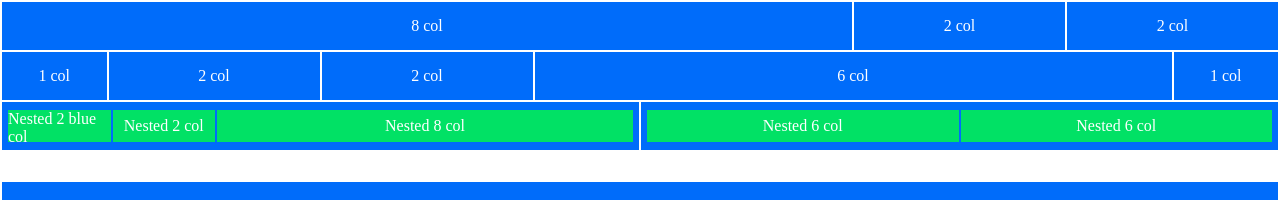
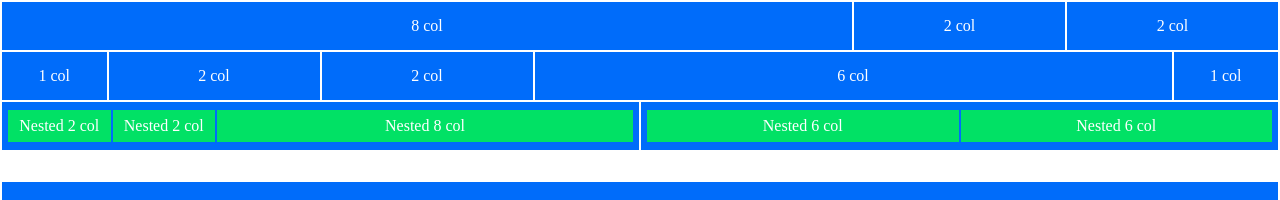
Before and after one commit to Francesco-Capriolo/html-css-12bool, a plain HTML site: page index.html in a window 1280 px wide. Shown: the part 187-387 px from the top of the page. Drawn offline with Linux system fonts and the light colour scheme.

Commit message:
correzione

```diff
--- a/index.html
+++ b/index.html
@@ -189,7 +189,7 @@
                 <div class="row-center blue col-xs-6 pad">
                     <div class="row-center col-xs-2 back-green">
                         <p>
-                            Nested 2 blue col
+                            Nested 2 col
                         </p>
                     </div>
                     <div class="row-center  col-xs-2 back-green">
```
